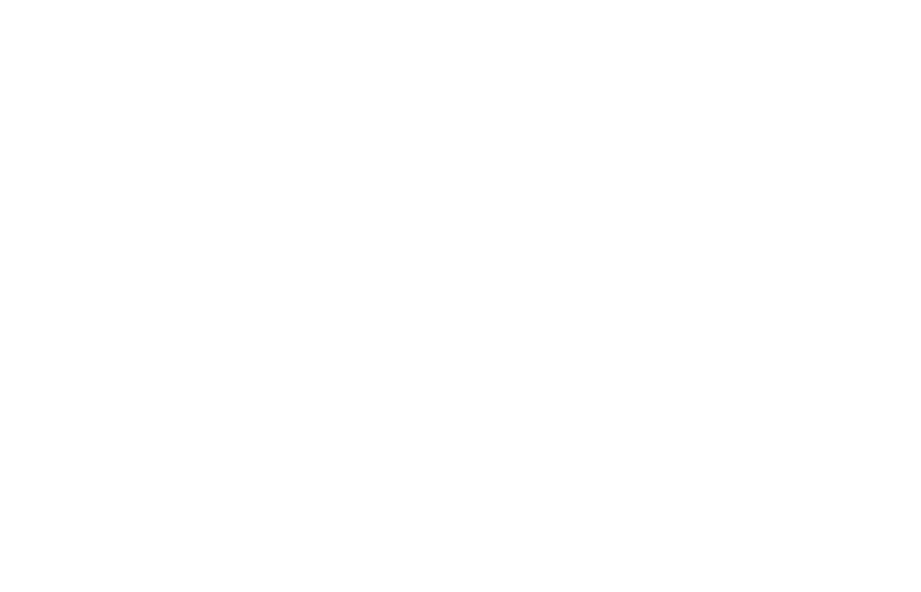
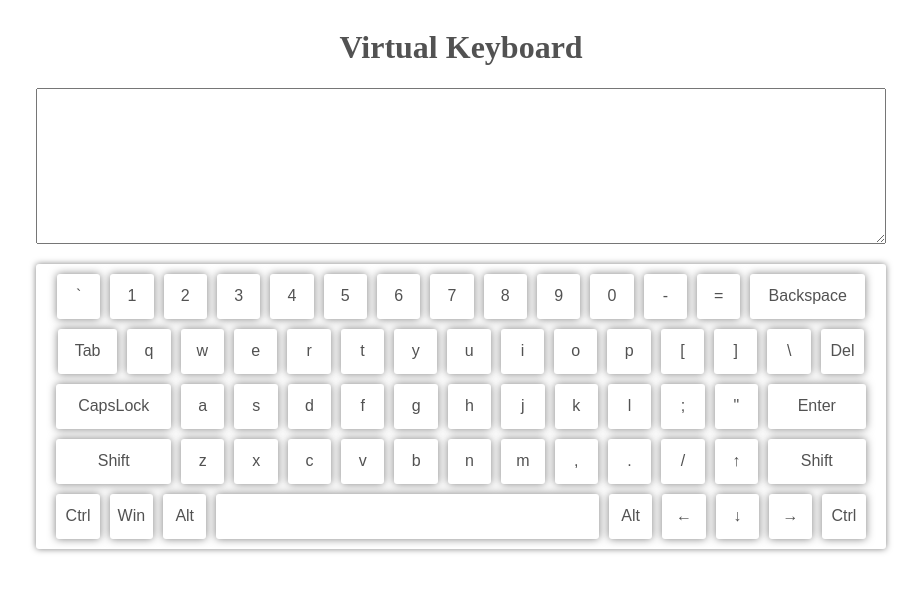
Before and after one commit to juli-ko/virtual-keyboard, a website with bundled scripts: page index.html in a window 1280 px wide. Shown: the whole page, without its empty margins (179-1100 px from the left). Built offline with nearby package versions, Linux system fonts and the light colour scheme.

Commit message:
feat: implement the generation of DOM elements

```diff
--- a/index.html
+++ b/index.html
@@ -21,5 +21,5 @@
         </div>
     </div> -->
 </body>
-<script src="src/script.js" ></script>
+<script src="src/script.js" type="module"></script>
 </html>
--- a/src/buttonsList.js
+++ b/src/buttonsList.js
@@ -253,39 +253,6 @@ const buttonsList = [
     },
   },
   {
-    codeName: 'KeyY',
-    eng: {
-      low: 'y',
-      up: 'Y',
-    },
-    ru: {
-      low: 'н',
-      up: 'Н',
-    },
-  },
-  {
-    codeName: 'KeyU',
-    eng: {
-      low: 'u',
-      up: 'U',
-    },
-    ru: {
-      low: 'г',
-      up: 'Г',
-    },
-  },
-  {
-    codeName: 'KeyI',
-    eng: {
-      low: 'i',
-      up: 'I',
-    },
-    ru: {
-      low: 'ш',
-      up: 'Ш',
-    },
-  },
-  {
     codeName: 'KeyO',
     eng: {
       low: 'o',
@@ -327,6 +294,17 @@ const buttonsList = [
     ru: {
       low: 'ъ',
       up: 'Ъ',
+    },
+  },
+  {
+    codeName: 'Backslash',
+    eng: {
+      low: '\\',
+      up: '|',
+    },
+    ru: {
+      low: '/',
+      up: '/',
     },
   },
   {
@@ -662,12 +640,12 @@ const buttonsList = [
   {
     codeName: 'Space',
     eng: {
-      low: '_',
-      up: '_',
+      low: '',
+      up: '',
     },
     ru: {
-      low: '_',
-      up: '_',
+      low: '',
+      up: '',
     },
   },
   {
--- a/src/script.js
+++ b/src/script.js
@@ -1,4 +1,102 @@
-const Keyboard = {
+import buttonsList from "./buttonsList.js";
+class Keyboard {
+  elements = {
+    main: null,
+    keyboardContainer: null,
+    keys: [],
+  };
+  properties = {
+    value: "",
+    capsLock: false,
+  };
+  //create Keyboard to DOM
+  init() {
+    //create main container
+    this.elements.main = document.createElement("div");
+    this.elements.main.classList.add("keyboard");
+    document.body.prepend(this.elements.main);
+    //create heading and texarea
+    document.querySelector(
+      ".keyboard"
+    ).innerHTML += `<h1 class="keyboard-heading">Virtual Keyboard</h1>\n
+        <textarea class="use-keyboard" name="" id="" cols="30" rows="10"></textarea>`;
+    //create keyboard container
+    this.elements.keyboardContainer = document.createElement("div");
+    this.elements.keyboardContainer.classList.add("keyboard-keys");
+    this.elements.keyboardContainer.append(this.createKeys());
+    document.querySelector(".keyboard").append(this.elements.keyboardContainer);
+  }
+  //create Keys for Keyboard
+  createKeys() {
+    const fragment = document.createDocumentFragment();
+    const keyboardLayoutKeys = buttonsList;
+
+    let lang = "eng";
+    let shift = false;
+
+    keyboardLayoutKeys.forEach((key) => {
+      const keyElement = document.createElement("button");
+      keyElement.setAttribute("type", "button");
+      keyElement.classList.add("keyboard__key");
+      keyElement.textContent = key.eng.low;
+      fragment.append(keyElement);
+
+      switch (key.codeName) {
+        case "Backspace":
+          fragment.appendChild(document.createElement("br"));
+          keyElement.classList.add("keyboard__backspace");
+          keyElement.addEventListener("click", () => {
+            this.properties.value = this.properties.value.substring(
+              0,
+              this.properties.value.length - 1
+            );
+          });
+          break;
+        case "Tab":
+          keyElement.classList.add("keyboard__tab");
+          break;
+        case "Delete":
+          fragment.appendChild(document.createElement("br"));
+          break;
+        case "CapsLock":
+          keyElement.classList.add("keyboard__caps");
+          keyElement.addEventListener("click", () => {
+            switchToCapsLock();
+          });
+          break;
+        case "Enter":
+          fragment.appendChild(document.createElement("br"));
+          keyElement.classList.add("keyboard__enter");
+          keyElement.addEventListener("click", () => {
+            this.properties.value += "\n";
+          });
+          break;
+        case "ShiftLeft":
+          keyElement.classList.add("keyboard__shift-left");
+          keyElement.addEventListener("click", () => {
+            switchToShift();
+          });
+          break;
+        case "ShiftRight":
+          fragment.appendChild(document.createElement("br"));
+          keyElement.classList.add("keyboard__shift-right");
+          keyElement.addEventListener("click", () => {
+            switchToShift();
+          });
+          break;
+        case "Space":
+          keyElement.classList.add("keyboard__space");
+          break;
+      }
+      });
+
+    return fragment;
+  }
 };
 
-console.log(Keyboard);
+
+
+window.addEventListener("DOMContentLoaded", function () {
+  new Keyboard().init();
+});
+console.log(buttonsList)
--- a/style.css
+++ b/style.css
@@ -2,8 +2,8 @@
   margin: auto;
   display: flex;
   flex-direction: column;
-  width: 1000px;
-  max-width: 80%;
+  width: 850px;
+  max-width: 90%;
 }
 
 .keyboard-heading {
@@ -21,9 +21,9 @@
 }
 
 .keyboard__key {
-  width: 4%;
-  height: 40px;
-  margin: 4px;
+  min-width: 5.1%;
+  height: 45px;
+  margin: 5px;
   border-radius: 3px;
   box-shadow: 0 0 8px rgba(0, 0, 0, 0.5);
   border: none;
@@ -42,5 +42,22 @@
 }
 .keyboard__key:active{
   box-shadow: none;
-  background-color: #f3d369
+  background-color: #f3d369;
+  transition: 0.35s ease-in-out;
 }
+
+.keyboard__backspace,
+.keyboard__caps,
+.keyboard__shift-left{
+  min-width: 13.5%;
+}
+.keyboard__tab{
+  min-width: 7%;
+}
+.keyboard__enter,
+.keyboard__shift-right{
+  min-width: 11.5%;
+}
+.keyboard__space{
+  min-width: 45%;
+}
```
